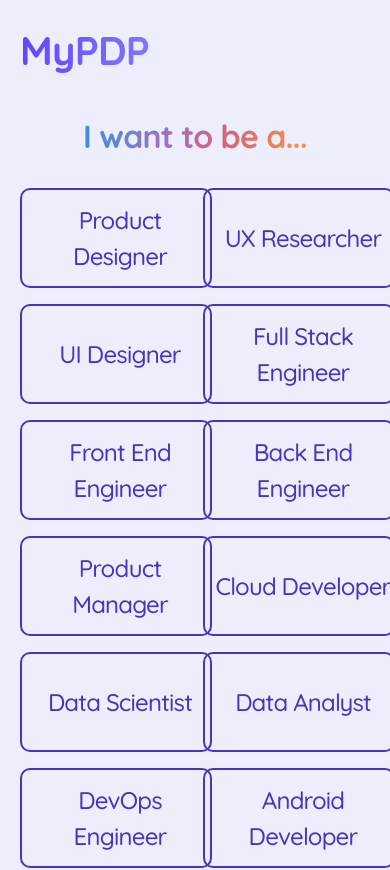
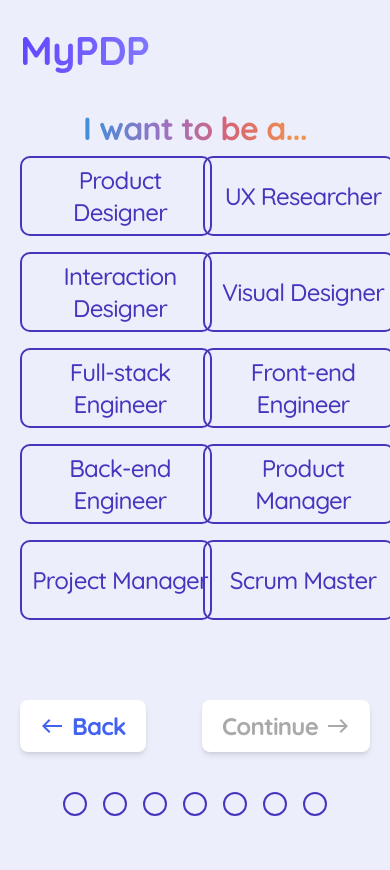
Before and after one commit to britzky/career-coach, a React (Vite) app in the folder frontend/career-coach/: page /desired-job in a window 390 px wide. Shown: the top 870 px of the page. Built offline with nearby package versions, Linux system fonts and the light colour scheme.

Commit message:
Fixed line height and job cards on desired job page

```diff
--- a/frontend/career-coach/src/components/JobCard/JobCard.tsx
+++ b/frontend/career-coach/src/components/JobCard/JobCard.tsx
@@ -6,7 +6,7 @@ interface JobCardProps {
 }
 
 export const JobCard: React.FC<JobCardProps> = ({ selected, onCardClick, tag, text }) => {
-    const customClass = selected ? 'bg-purpleText text-white w-48 lg:w-full h-[100px] lg:h-auto rounded-[10px] cursor-pointer flex items-center justify-center text-sm lg:text-base font-medium text-center pl-2' : 'border-2 border-purpleText w-48 lg:w-full h-[100px] lg:h-auto hover:bg-cardHover rounded-[10px] cursor-pointer flex items-center justify-center text-purpleText text-sm lg:text-base font-medium text-center pl-2'
+    const customClass = selected ? 'bg-purpleText text-white w-48 lg:w-full h-[80px] lg:h-auto rounded-[10px] cursor-pointer flex items-center justify-center text-sm lg:text-base font-medium text-center pl-2' : 'border-2 border-purpleText w-48 lg:w-full h-[80px] lg:h-auto hover:bg-cardHover rounded-[10px] cursor-pointer flex items-center justify-center text-purpleText text-sm lg:text-base font-medium text-center pl-2'
     return (
         <div className={customClass} onClick={() => onCardClick(tag)}>
           <p>{text}</p>
--- a/frontend/career-coach/src/pages/DesiredJob/DesiredJob.tsx
+++ b/frontend/career-coach/src/pages/DesiredJob/DesiredJob.tsx
@@ -32,11 +32,18 @@ export const DesiredJob = () => {
     'Software Architect',
     'Blockchain Developer',
   ]
-
-  // remove before shipping to production
-  useEffect(() => {
-    console.log(careerDetails)
-  }, [careerDetails])
+  const smallJobs = [
+    'Product Designer',
+    'UX Researcher',
+    'Interaction Designer',
+    'Visual Designer',
+    'Full-stack Engineer',
+    'Front-end Engineer',
+    'Back-end Engineer',
+    'Product Manager',
+    'Project Manager',
+    'Scrum Master',
+  ]
 
   useEffect(() => {
     // Count the current step based on whether a selection is made or not
@@ -50,15 +57,15 @@ export const DesiredJob = () => {
   }
 
   return (
-    <div className="flex justify-center min-h-screen w-full">
+    <div className="flex justify-center min-h-screen w-full leading-8 lg:leading-10">
       <div className="flex flex-col items-center mt-28 w-full">
+
         <div className="flex justify-center">
           <p className="text-purpleText text-base lg:text-xl font-bold bg-desired-job gradient-text">I want to be a...</p>
         </div>
-        <div className="mb-7 flex justify-center">
-        </div>
-        <div className="flex flex-col w-full lg:w-[1200px] mb-[12px]">
-          <div className="grid grid-cols-2 gap-4 lg:block">
+
+        <div className="hidden lg:flex flex-col w-[1200px] mb-[12px]">
+          <div className="gap-4">
             {jobs.map((job) => (
               <div key={job} className="lg:py-3">
                 <JobCard
@@ -71,6 +78,22 @@ export const DesiredJob = () => {
             ))}
           </div>
         </div>
+
+        <div className="lg:hidden flex flex-col w-full mt-[12px]">
+          <div className="grid grid-cols-2 gap-4">
+            {smallJobs.map((job) => (
+              <div key={job} className="lg:py-3">
+                <JobCard
+                  text={job}
+                  tag={job}
+                  onCardClick={handleCardClick}
+                  selected={selectedCard === job}
+                />
+              </div>
+            ))}
+          </div>
+        </div>
+
         <div className="flex justify-between lg:mt-auto mt-20 mb-10 w-full">
           <NavButton back to='/'>Back</NavButton>
           <div style={{ flexGrow: 1}} className='lg:mx-[30rem] hidden lg:block'>
@@ -80,6 +103,7 @@ export const DesiredJob = () => {
             <NavButton disabled={!selectedCard} onClick={handleContinueClick}>Continue</NavButton>
           </div>
         </div>
+
         <div className="lg:hidden mb-10">
           <ProgressTracker />
         </div>
```
